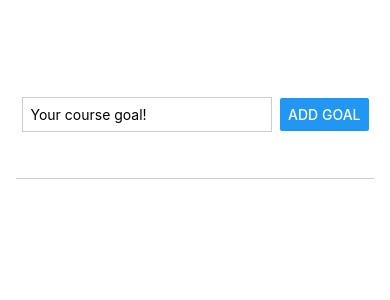
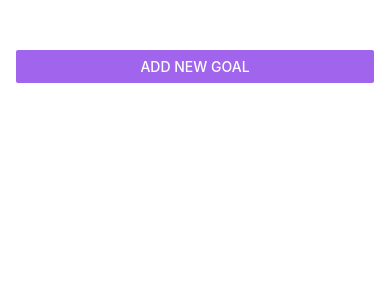
Before and after one commit to jarroyo28/RNCourse, a React Native app: screen / in a window 390 px wide. Shown: the top 300 px of the page. Built offline with nearby package versions, Linux system fonts and the light colour scheme.

Commit message:
Added a ripple effect when a goal is deleted, added a modal screen, styled the modal overlay, created buttons to open and close the modal, and inserted an image into the app

```diff
--- a/App.js
+++ b/App.js
@@ -1,4 +1,4 @@
-import { StyleSheet, View, FlatList } from "react-native";
+import { StyleSheet, View, FlatList, Button } from "react-native";
 import { useState } from "react";
 
 import GoalItem from "./components/GoalItem";
@@ -6,6 +6,15 @@
 
 export default function App() {
   const [listOfGoals, setListOfGoals] = useState([]);
+  const [modalIsVisible, setModalIsVisible] = useState(false);
+
+  const startAddGoalHandler = () => {
+    setModalIsVisible(true);
+  };
+
+  const cancelModal = () => {
+    setModalIsVisible(false);
+  };
 
   const handleSubmit = (goal) => {
     console.log("You submitted: ", goal);
@@ -26,7 +35,16 @@
 
   return (
     <View style={styles.appContainer}>
-      <GoalInput handleSubmit={handleSubmit} />
+      <Button
+        title="Add New Goal"
+        color="#a065ec"
+        onPress={startAddGoalHandler}
+      />
+      <GoalInput
+        handleSubmit={handleSubmit}
+        visible={modalIsVisible}
+        cancelModal={cancelModal}
+      />
       <View style={styles.goalsContainer}>
         <FlatList
           data={listOfGoals}
--- a/app.json
+++ b/app.json
@@ -6,6 +6,7 @@
     "orientation": "portrait",
     "icon": "./assets/icon.png",
     "userInterfaceStyle": "light",
+    "backgroundColor": "#1e085a",
     "splash": {
       "image": "./assets/splash.png",
       "resizeMode": "contain",
@@ -14,9 +15,7 @@
     "updates": {
       "fallbackToCacheTimeout": 0
     },
-    "assetBundlePatterns": [
-      "**/*"
-    ],
+    "assetBundlePatterns": ["**/*"],
     "ios": {
       "supportsTablet": true
     },
--- a/components/GoalInput.js
+++ b/components/GoalInput.js
@@ -1,4 +1,11 @@
-import { StyleSheet, View, TextInput, Button } from "react-native";
+import {
+  StyleSheet,
+  View,
+  TextInput,
+  Button,
+  Modal,
+  Image,
+} from "react-native";
 import { useState } from "react";
 
 const GoalInput = (props) => {
@@ -8,22 +15,39 @@
     setGoal(goal);
   };
 
+  const addGoalHandler = () => {
+    props.handleSubmit(goal);
+    setGoal("");
+    props.cancelModal();
+  };
+
   return (
+    <Modal visible={props.visible} animationType="slide">
       <View style={styles.inputContainer}>
+        <Image
+          style={styles.image}
+          source={require("../assets/images/goal.png")}
+        />
         <TextInput
           onChangeText={(text) => handleChange(text)}
           style={styles.textInput}
           placeholder="Your course goal!"
           value={goal}
         />
+        <View style={styles.buttonContainer}>
+          <View style={styles.button}>
+            <Button title="Add Goal" onPress={addGoalHandler} color="#b180f0" />
+          </View>
+          <View style={styles.button}>
             <Button
-        title="Add Goal"
-        onPress={() => {
-          props.handleSubmit(goal);
-          setGoal("");
-        }}
+              title="Cancel"
+              onPress={props.cancelModal}
+              color="#f31282"
             />
           </View>
+        </View>
+      </View>
+    </Modal>
   );
 };
 
@@ -32,18 +56,31 @@
 const styles = StyleSheet.create({
   inputContainer: {
     flex: 1,
-    flexDirection: "row",
     justifyContent: "center",
     alignItems: "center",
-    marginBottom: 24,
-    borderBottomWidth: 1,
-    borderBottomColor: "#cccccc",
+    padding: 16,
+    backgroundColor: "#311b6b",
+  },
+  image: {
+    width: 100,
+    height: 100,
+    margin: 20,
   },
   textInput: {
     borderWidth: 1,
-    borderColor: "#cccccc",
-    width: "70%",
-    marginRight: 8,
-    padding: 8,
+    borderColor: "#e4d0ff",
+    backgroundColor: "#e4d0ff",
+    color: "#120438",
+    borderRadius: 6,
+    width: "100%",
+    padding: 16,
+  },
+  buttonContainer: {
+    marginTop: 16,
+    flexDirection: "row-reverse",
+  },
+  button: {
+    width: 100,
+    marginHorizontal: 8,
   },
 });
--- a/components/GoalItem.js
+++ b/components/GoalItem.js
@@ -2,11 +2,15 @@
 
 const GoalItem = (props) => {
   return (
-    <Pressable onPress={() => props.handleDeleteGoal(props.itemData)}>
-      <View style={styles.goalItem}>
+    <View style={styles.goalItem}>
+      <Pressable
+        android_ripple={{ color: "#dddddd" }}
+        onPress={() => props.handleDeleteGoal(props.itemData)}
+        style={({ pressed }) => pressed && styles.pressedItem}
+      >
         <Text style={styles.goalText}>{props.itemData.item}</Text>
-      </View>
-    </Pressable>
+      </Pressable>
+    </View>
   );
 };
 
@@ -17,9 +21,12 @@
     margin: 8,
     borderRadius: 6,
     backgroundColor: "#5e0acc",
-    padding: 8,
+  },
+  pressedItem: {
+    opacity: 0.5,
   },
   goalText: {
     color: "white",
+    padding: 8,
   },
 });
```
Also changed, not shown: assets/images/goal.png (added). Lines whose indentation alone changed are shown as unchanged.
